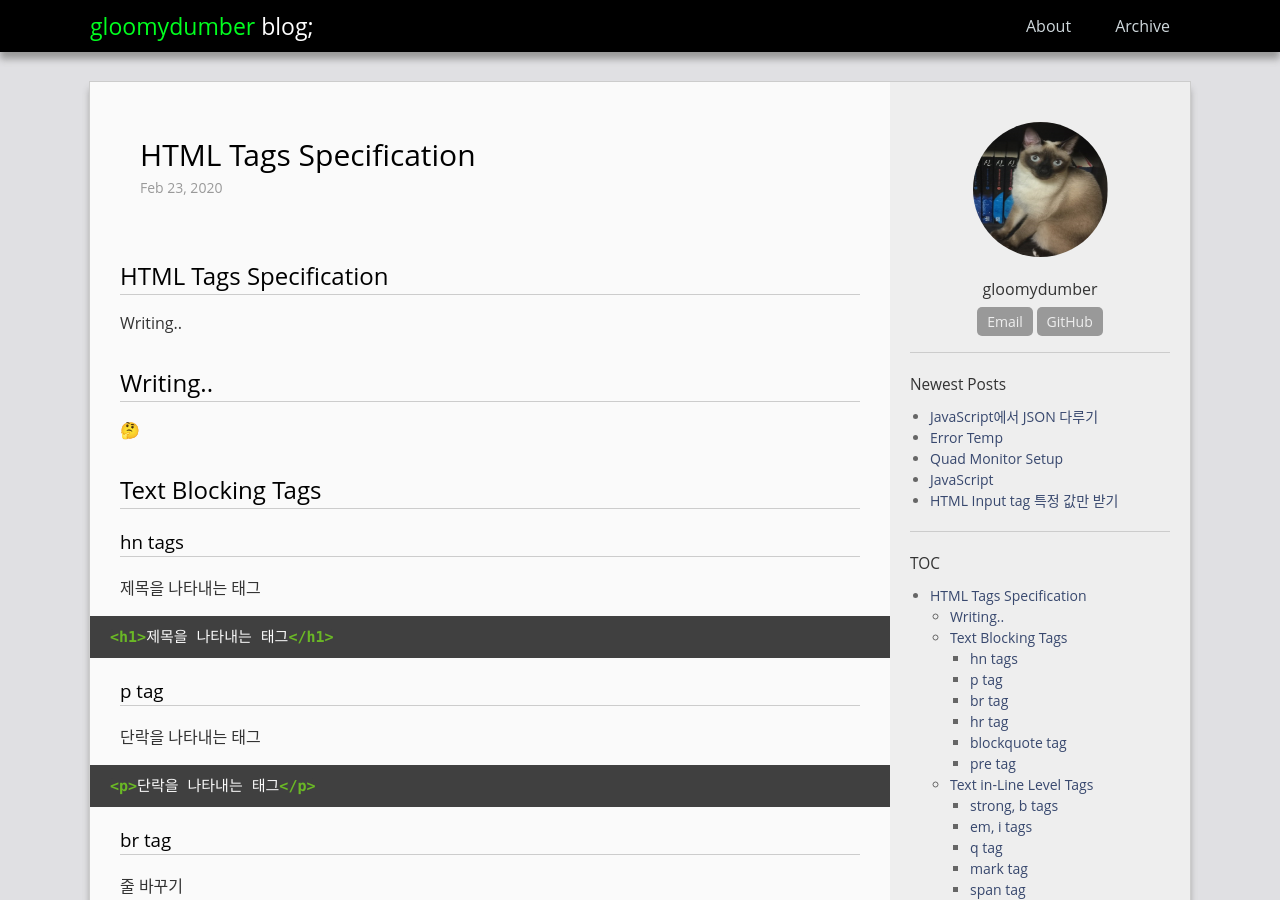
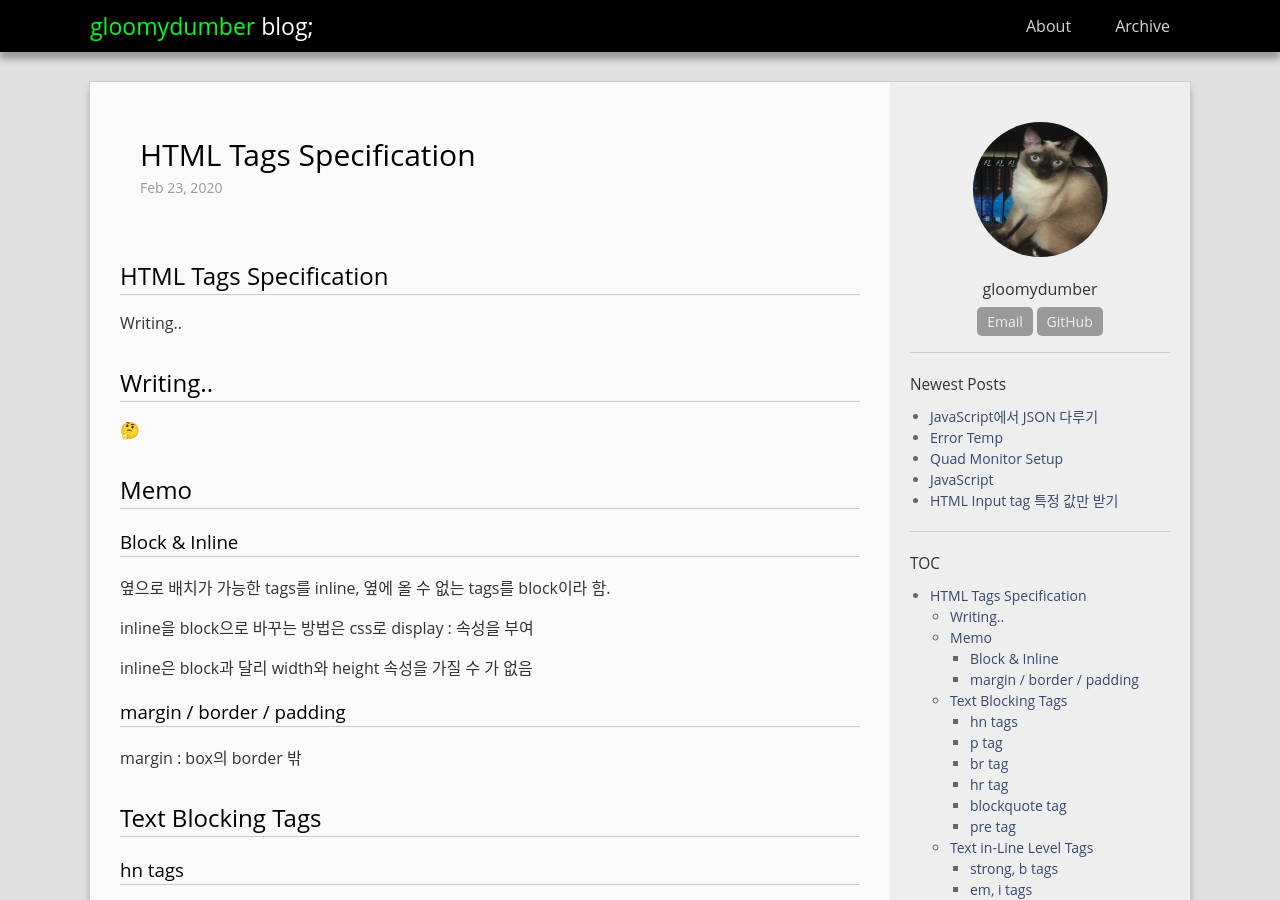
Before and after one commit to gloomydumber/copy, a Jekyll site: the page built from _posts/2020-02-23-HTMLTags.md, in a window 1280 px wide and 900 px high. Built offline with Jekyll 4.4.1, drawn with Linux system fonts in a browser that asks for light colours; comment, search, counter and statistics services are not loaded.

Commit message:
PostModded

```diff
--- a/_posts/2020-02-23-HTMLTags.md
+++ b/_posts/2020-02-23-HTMLTags.md
@@ -15,6 +15,20 @@ Writing..
 ## Writing..
 
 🤔
+
+## Memo
+
+### Block & Inline
+
+옆으로 배치가 가능한 tags를 inline, 옆에 올 수 없는 tags를 block이라 함.
+
+inline을 block으로 바꾸는 방법은 css로 display : 속성을 부여
+
+inline은 block과 달리 width와 height 속성을 가질 수 가 없음
+
+### margin / border / padding
+
+margin : box의 border 밖
 
 ## Text Blocking Tags
 
```
Also changed, not shown: _posts/2020-08-20-generalJs.md (+4 -0 lines).
